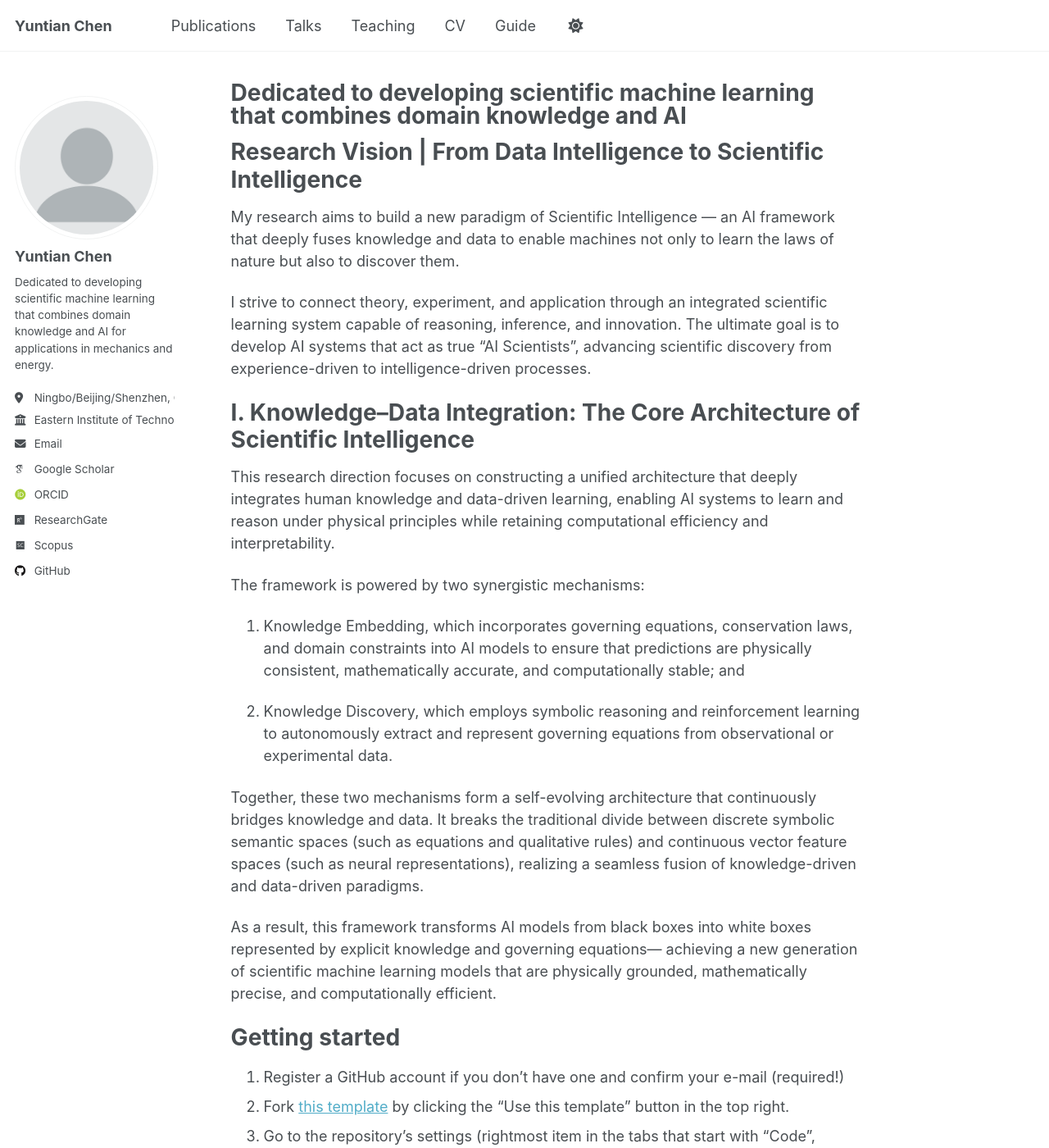
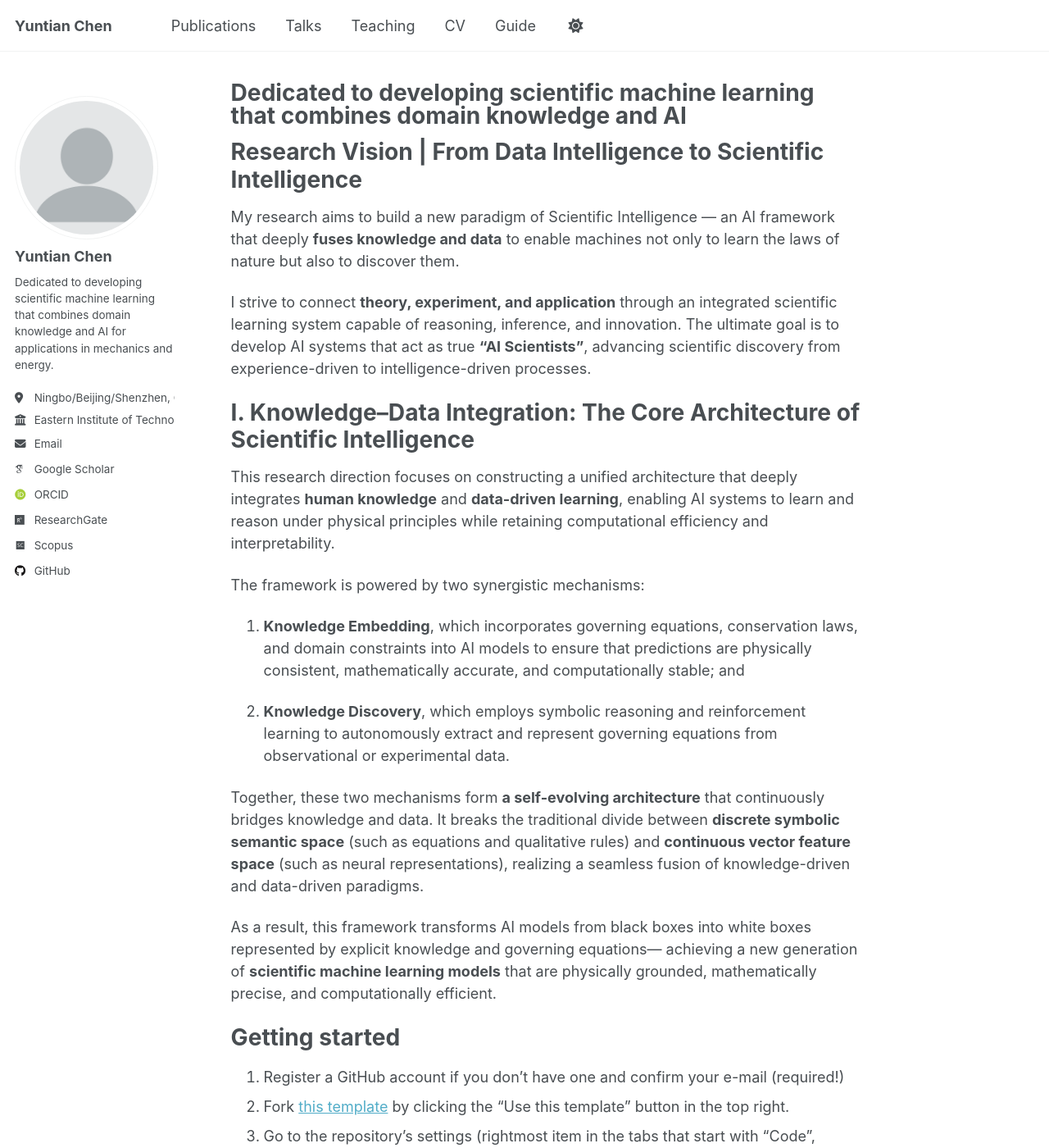
Before and after one commit to YuntianChen/YuntianChen.github.io, a Jekyll site: the page built from _pages/about.md, in a window 1280 px wide and 1400 px high. Shown: the whole window at 82% size. Built offline with Jekyll 4.4.1, drawn with Linux system fonts in a browser that asks for light colours; some web fonts are replaced; a script that is not in the unit is left out.

Commit message:
Update about.md

```diff
--- a/_pages/about.md
+++ b/_pages/about.md
@@ -8,26 +8,26 @@ redirect_from:
 ---
 Research Vision | From Data Intelligence to Scientific Intelligence
 ======
-My research aims to build a new paradigm of Scientific Intelligence — an AI framework that deeply fuses knowledge and data to enable machines not only to learn the laws of nature but also to discover them.
+My research aims to build a new paradigm of Scientific Intelligence — an AI framework that deeply **fuses knowledge and data** to enable machines not only to learn the laws of nature but also to discover them.
 
-I strive to connect theory, experiment, and application through an integrated scientific learning system capable of reasoning, inference, and innovation.
-The ultimate goal is to develop AI systems that act as true “AI Scientists”, advancing scientific discovery from experience-driven to intelligence-driven processes.
+I strive to connect **theory, experiment, and application** through an integrated scientific learning system capable of reasoning, inference, and innovation.
+The ultimate goal is to develop AI systems that act as true **“AI Scientists”**, advancing scientific discovery from experience-driven to intelligence-driven processes.
 
 I. Knowledge–Data Integration: The Core Architecture of Scientific Intelligence
 ======
-This research direction focuses on constructing a unified architecture that deeply integrates human knowledge and data-driven learning, enabling AI systems to learn and reason under physical principles while retaining computational efficiency and interpretability.
+This research direction focuses on constructing a unified architecture that deeply integrates **human knowledge** and **data-driven learning**, enabling AI systems to learn and reason under physical principles while retaining computational efficiency and interpretability.
 
 The framework is powered by two synergistic mechanisms:
 
-1. Knowledge Embedding, which incorporates governing equations, conservation laws, and domain constraints into AI models to ensure that predictions are physically consistent, mathematically accurate, and computationally stable; and
+1. **Knowledge Embedding**, which incorporates governing equations, conservation laws, and domain constraints into AI models to ensure that predictions are physically consistent, mathematically accurate, and computationally stable; and
 
-2. Knowledge Discovery, which employs symbolic reasoning and reinforcement learning to autonomously extract and represent governing equations from observational or experimental data.
+2. **Knowledge Discovery**, which employs symbolic reasoning and reinforcement learning to autonomously extract and represent governing equations from observational or experimental data.
 
-Together, these two mechanisms form a self-evolving architecture that continuously bridges knowledge and data.
-It breaks the traditional divide between discrete symbolic semantic spaces (such as equations and qualitative rules) and continuous vector feature spaces (such as neural representations), realizing a seamless fusion of knowledge-driven and data-driven paradigms.
+Together, these two mechanisms form **a self-evolving architecture** that continuously bridges knowledge and data.
+It breaks the traditional divide between **discrete symbolic semantic space** (such as equations and qualitative rules) and **continuous vector feature space** (such as neural representations), realizing a seamless fusion of knowledge-driven and data-driven paradigms.
 
 As a result, this framework transforms AI models from black boxes into white boxes represented by explicit knowledge and governing equations—
-achieving a new generation of scientific machine learning models that are physically grounded, mathematically precise, and computationally efficient.
+achieving a new generation of **scientific machine learning models** that are physically grounded, mathematically precise, and computationally efficient.
 
 Getting started
 ======
```
